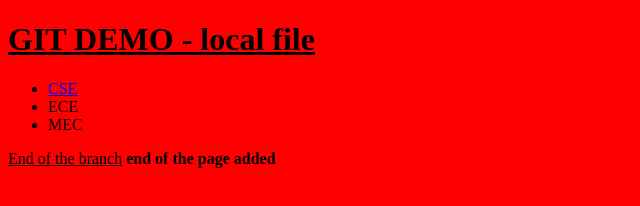
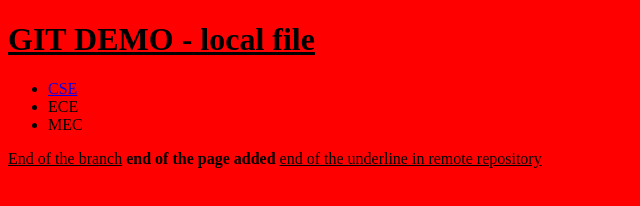
Before and after one commit to JayaNuzvid/rgukt, a plain HTML site: page index.html in a window 1280 px wide. Shown: the whole page, without its empty margins (0-640 px from the left). Drawn offline with Linux system fonts and the light colour scheme.

Commit message:
underline in remote repository

```diff
--- a/index.html
+++ b/index.html
@@ -15,5 +15,6 @@
    </ul>
    <u>End of the branch</u>
     <b> end of the page added</b>
+    <u>end of the underline in remote repository</u>
 </body>
 </html>
```
